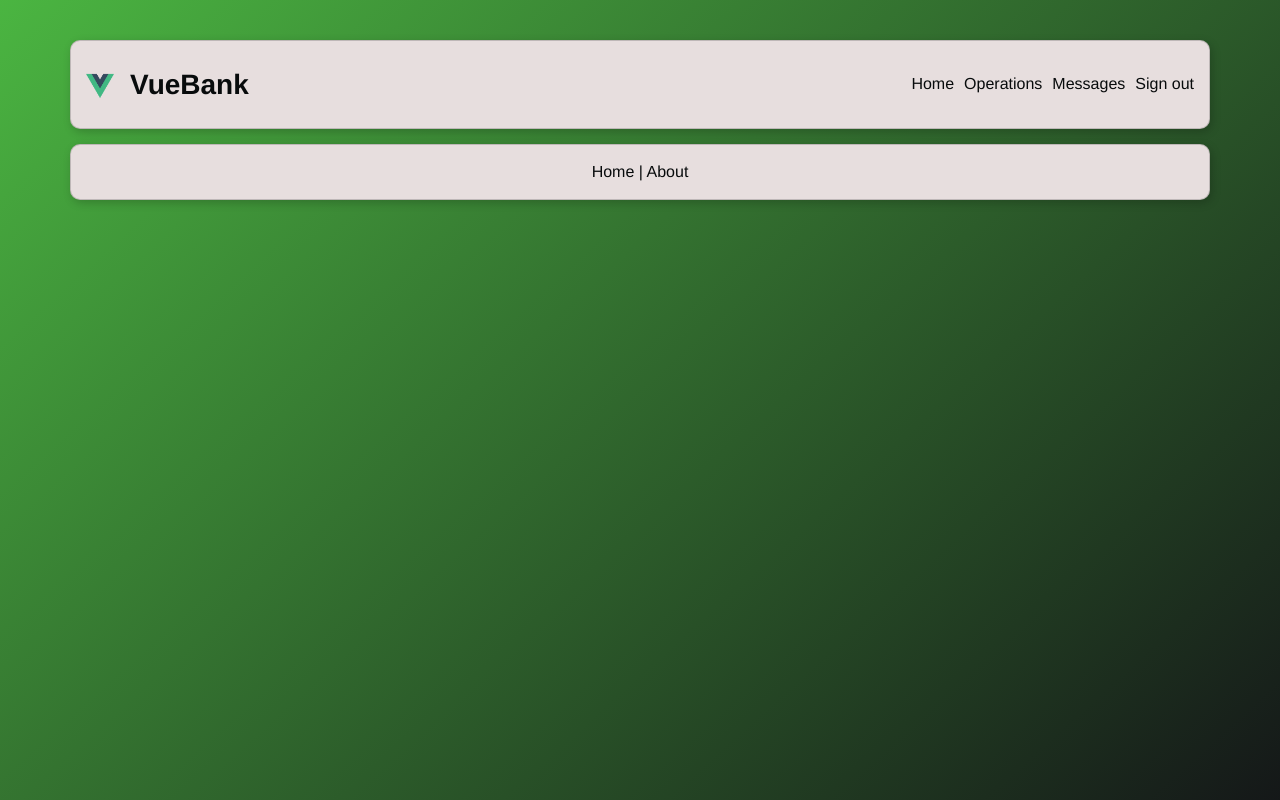
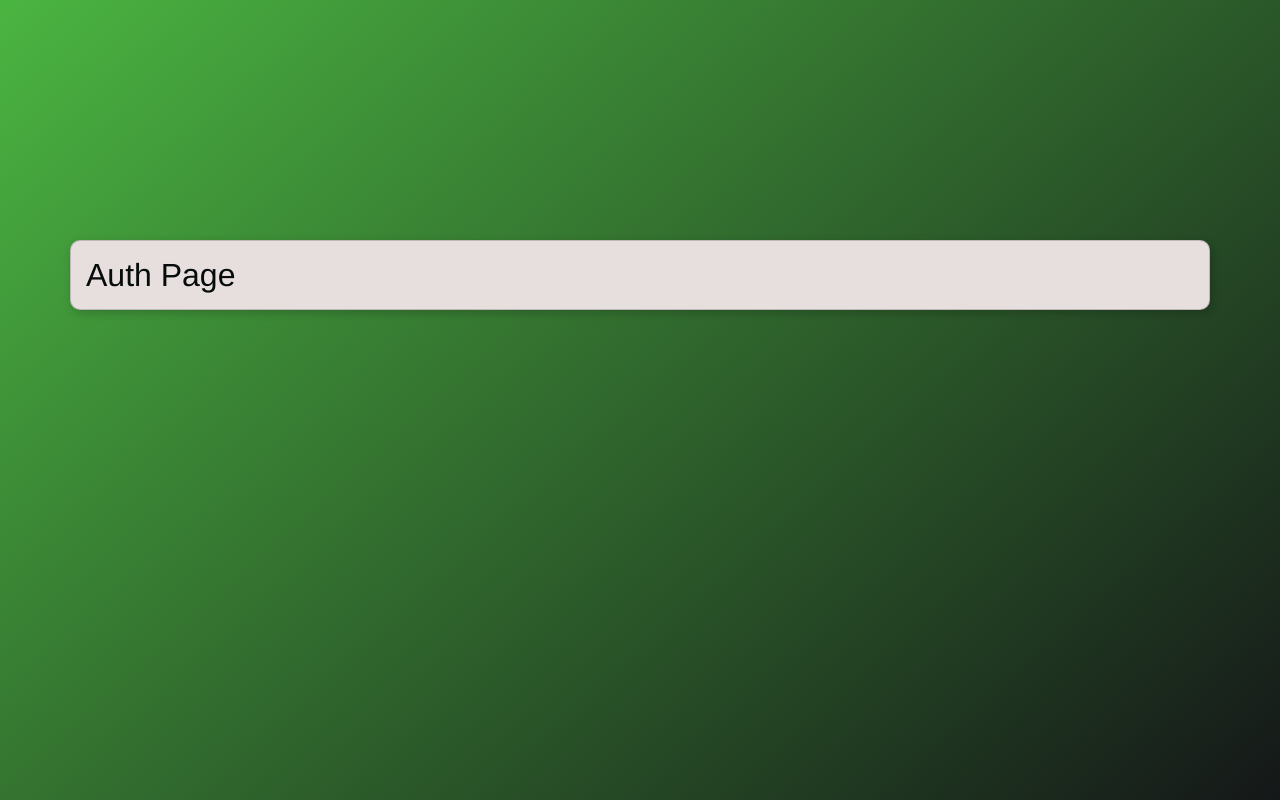
Before and after one commit to Balor1989/bank-processing-app, a Vue app: page /auth in a window 1280 px wide. Built offline with nearby package versions, Linux system fonts and the light colour scheme.

Commit message:
adds router settings

```diff
--- a/src/App.vue
+++ b/src/App.vue
@@ -1,22 +1,23 @@
 <template>
   <div class="container">
-    <header class="card">
-      <TheNavbar />
-    </header>
-    <div class="card center">
-      <nav>
-        <router-link to="/">Home</router-link> |
-        <router-link to="/about">About</router-link>
-      </nav>
-      <router-view />
-    </div>
+    <component :is="`${layout}-layout`" />
   </div>
 </template>
 
 <script>
-import TheNavbar from "./components/TheNavbar";
+import { computed } from "vue";
+import AuthLayout from "./layout/AuthLayout";
+import MainLayout from "./layout/MainLayout";
+import { useRoute } from "vue-router";
 export default {
-  components: { TheNavbar },
+  components: { MainLayout, AuthLayout },
+
+  setup() {
+    const route = useRoute();
+    return {
+      layout: computed(() => route.meta.layout),
+    };
+  },
 };
 </script>
 
@@ -28,9 +29,8 @@ export default {
 }
 
 .card {
-  overflow: hidden;
+  /* overflow: hidden; */
   padding: 15px;
-  margin-bottom: 15px;
   border-radius: 10px;
   box-shadow: 2px 3px 10px rgba(0, 0, 0, 0.2);
   background-color: rgb(231, 222, 222);
--- a/src/components/TheNavbar/TheNavbar.vue
+++ b/src/components/TheNavbar/TheNavbar.vue
@@ -1,4 +1,5 @@
 <template>
+  <header class="card">
     <nav class="navbar">
       <div class="d-flex align-items-center">
         <a class="navbar-brand" href="#">
@@ -14,6 +15,7 @@
         <li><a href="#">Sign out</a></li>
       </ul>
     </nav>
+  </header>
 </template>
 
 <script>
@@ -25,7 +27,11 @@ li:not(:last-child) {
   margin-right: 10px;
 }
 
-.title {
+.title,
+li {
   font-weight: 700;
 }
+.card {
+  margin-bottom: 25px;
+}
 </style>
--- a/src/layout/AuthLayout/AuthLayout.vue
+++ b/src/layout/AuthLayout/AuthLayout.vue
@@ -1,9 +1,17 @@
 <template>
-
+  <div class="container">
+    <div class="card">
+      <h2>Auth Page</h2>
+    </div>
+  </div>
 </template>
 
 <script>
 export default {};
 </script>
 
-<style></style>
+<style scoped>
+.container {
+  padding-top: 200px;
+}
+</style>
--- a/src/layout/MainLayout/MainLayout.vue
+++ b/src/layout/MainLayout/MainLayout.vue
@@ -1,4 +1,5 @@
 <template>
+  <TheNavbar />
   <div class="container">
     <div class="card">
       <h2>Main Layout</h2>
@@ -7,7 +8,8 @@
 </template>
 
 <script>
-export default {};
+import TheNavbar from "@/components/TheNavbar";
+export default { components: { TheNavbar } };
 </script>
 
 <style></style>
--- a/src/router/index.js
+++ b/src/router/index.js
@@ -1,25 +1,36 @@
-import { createRouter, createWebHistory } from 'vue-router'
-import HomeView from '../views/HomeView.vue'
+import HomePage from "@/views/HomePage";
+import { createRouter, createWebHistory } from "vue-router";
 
 const routes = [
   {
-    path: '/',
-    name: 'home',
-    component: HomeView
+    path: "/",
+    name: "Home",
+    component: HomePage,
+    meta: {
+      layout: "main",
+    },
   },
   {
-    path: '/about',
-    name: 'about',
-    // route level code-splitting
-    // this generates a separate chunk (about.[hash].js) for this route
-    // which is lazy-loaded when the route is visited.
-    component: () => import(/* webpackChunkName: "about" */ '../views/AboutView.vue')
-  }
-]
+    path: "/help",
+    name: "Help",
+    component: () => import(/* webpackChunkName: "help" */ "../views/HelpPage"),
+    meta: {
+      layout: "main",
+    },
+  },
+  {
+    path: "/auth",
+    name: "Auth",
+    // component: () => import(/* webpackChunkName: "auth" */ "../views/AuthPage"),
+    meta: {
+      layout: "auth",
+    },
+  },
+];
 
 const router = createRouter({
   history: createWebHistory(process.env.BASE_URL),
-  routes
-})
+  routes,
+});
 
-export default router
+export default router;
--- a/src/views/AboutView.vue
+++ /dev/null
@@ -1,5 +0,0 @@
-<template>
-  <div class="about">
-    <h1>This is an about page</h1>
-  </div>
-</template>
--- /dev/null
+++ b/src/views/HelpPage/HelpPage.vue
@@ -0,0 +1,9 @@
+<template>
+  <div></div>
+</template>
+
+<script>
+export default {};
+</script>
+
+<style></style>
--- /dev/null
+++ b/src/views/HelpPage/index.js
@@ -0,0 +1,3 @@
+import HelpPage from "./HelpPage";
+
+export default HelpPage;
--- /dev/null
+++ b/src/views/HomePage/HomePage.vue
@@ -0,0 +1,9 @@
+<template>
+  <div></div>
+</template>
+
+<script>
+export default {};
+</script>
+
+<style></style>
--- /dev/null
+++ b/src/views/HomePage/index.js
@@ -0,0 +1,3 @@
+import HomePage from "./HomePage";
+
+export default HomePage;
--- a/src/views/HomeView.vue
+++ /dev/null
@@ -1,11 +0,0 @@
-<template>
-  <div class="home">
-    <img alt="Vue logo" src="../assets/logo.png" />
-  </div>
-</template>
-
-<script>
-export default {
-  name: "HomeView",
-};
-</script>
```
Lines whose indentation alone changed are shown as unchanged.
